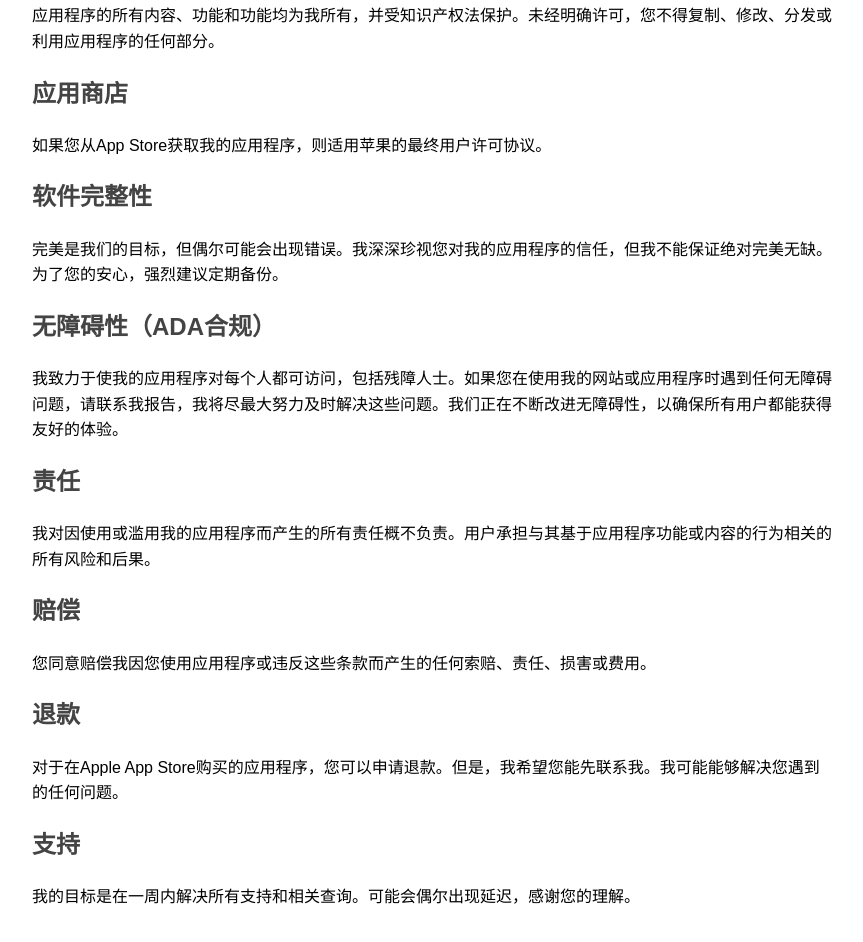
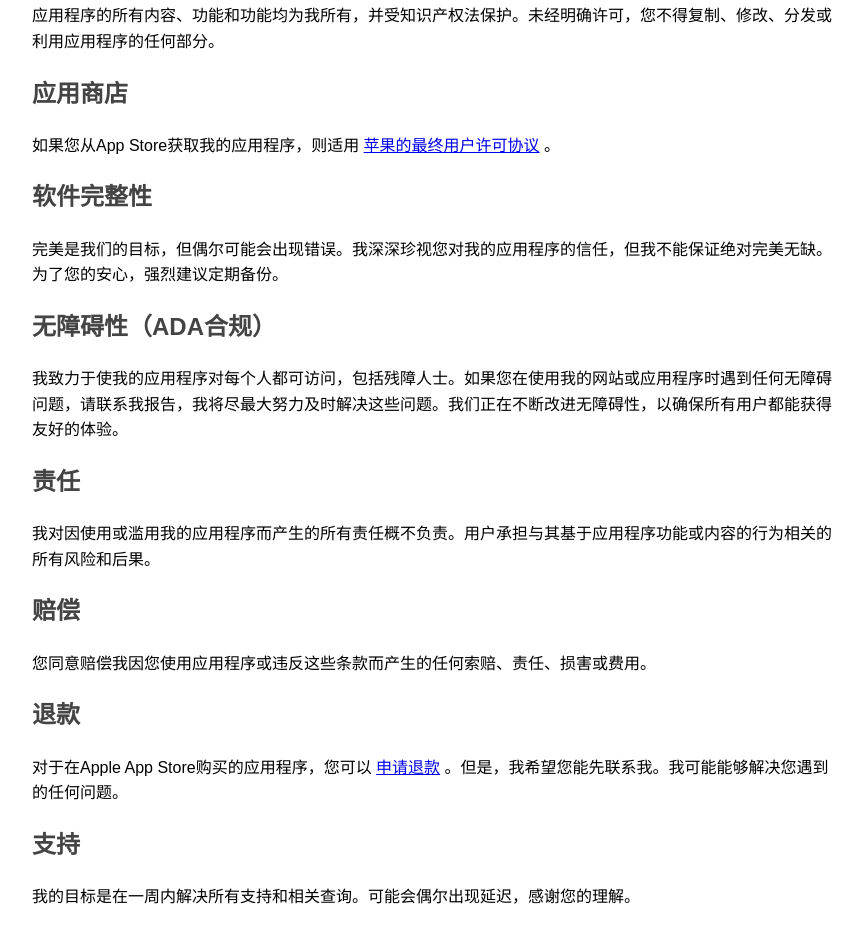
Before and after one commit to fuxingZhang/fuxingzhang.github.io, a plain HTML site: page terms.html in a window 1280 px wide. Shown: the part 448-1390 px from the top of the page, without its empty margins (208-1071 px from the left). Drawn offline with Linux system fonts and the light colour scheme.

Commit message:
terms增加link

```diff
--- a/terms.html
+++ b/terms.html
@@ -36,7 +36,7 @@
     <p>应用程序的所有内容、功能和功能均为我所有，并受知识产权法保护。未经明确许可，您不得复制、修改、分发或利用应用程序的任何部分。</p>
 
     <h2>应用商店</h2>
-    <p>如果您从App Store获取我的应用程序，则适用苹果的最终用户许可协议。</p>
+    <p>如果您从App Store获取我的应用程序，则适用 <a href="https://www.apple.com.cn/legal/internet-services/itunes/cn/terms.html">苹果的最终用户许可协议</a> 。</p>
 
     <h2>软件完整性</h2>
     <p>完美是我们的目标，但偶尔可能会出现错误。我深深珍视您对我的应用程序的信任，但我不能保证绝对完美无缺。为了您的安心，强烈建议定期备份。</p>
@@ -51,7 +51,7 @@
     <p>您同意赔偿我因您使用应用程序或违反这些条款而产生的任何索赔、责任、损害或费用。</p>
 
     <h2>退款</h2>
-    <p>对于在Apple App Store购买的应用程序，您可以申请退款。但是，我希望您能先联系我。我可能能够解决您遇到的任何问题。</p>
+    <p>对于在Apple App Store购买的应用程序，您可以 <a href="https://support.apple.com/zh-cn/118223">申请退款</a> 。但是，我希望您能先联系我。我可能能够解决您遇到的任何问题。</p>
 
     <h2>支持</h2>
     <p>我的目标是在一周内解决所有支持和相关查询。可能会偶尔出现延迟，感谢您的理解。</p>
```
Also changed, not shown: en/terms.html (+2 -2 lines).
